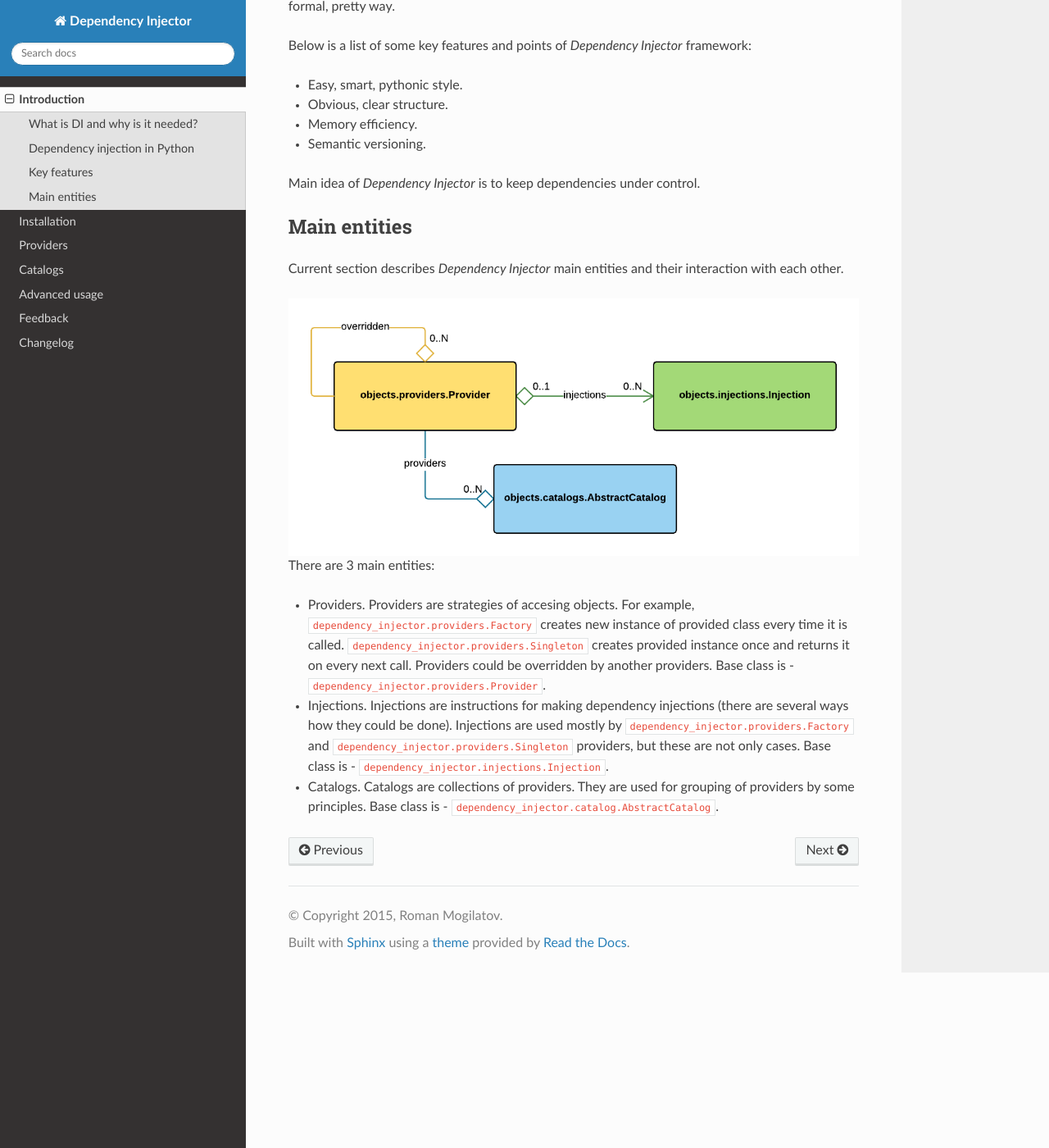
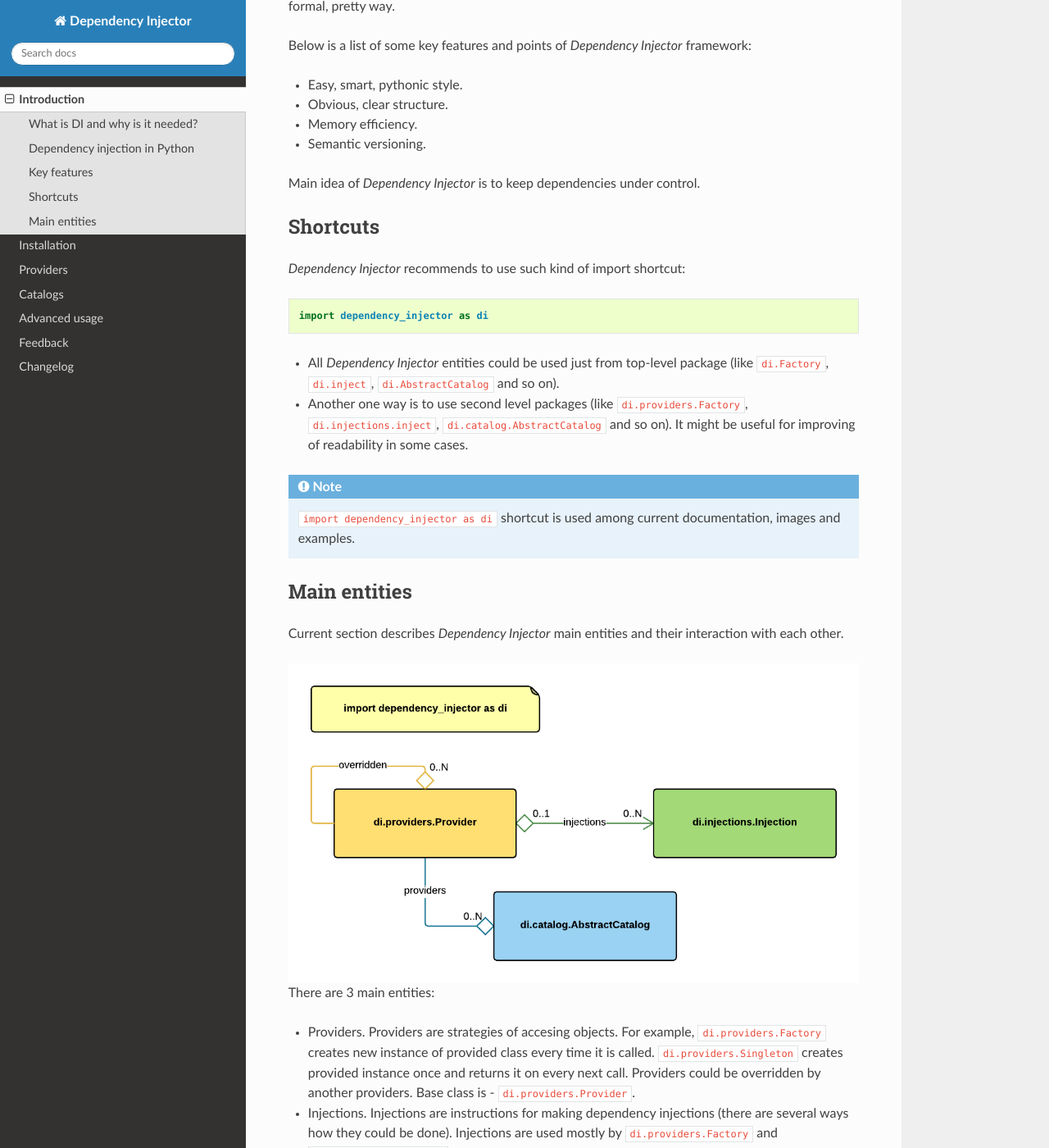
Before and after one commit to ets-labs/python-dependency-injector, a Sphinx documentation site: the page built from docs/main/introduction.rst, in a window 1280 px wide and 1400 px high, scrolled down 1076 px. Shown: the whole window at 82% size. Built offline with Sphinx 7.4.7 and the Read the Docs theme 2.0.0, drawn with Linux system fonts in a browser that asks for light colours; some of the changed text lies outside the part shown.

Commit message:
Update introduction docs for 0.9.x

```diff
--- a/docs/main/introduction.rst
+++ b/docs/main/introduction.rst
@@ -57,6 +57,27 @@
 
 Main idea of *Dependency Injector* is to keep dependencies under control.
 
+Shortcuts
+---------
+
+*Dependency Injector* recommends to use such kind of import shortcut:
+
+.. code-block:: python
+
+   import dependency_injector as di
+
+- All *Dependency Injector* entities could be used just from top-level package
+  (like ``di.Factory``, ``di.inject``, ``di.AbstractCatalog`` and so on).
+- Another one way is to use second level packages (like
+  ``di.providers.Factory``, ``di.injections.inject``,
+  ``di.catalog.AbstractCatalog`` and so on). It might be useful for improving
+  of readability in some cases.
+
+.. note::
+
+    ``import dependency_injector as di`` shortcut is used among current
+    documentation, images and examples.
+
 Main entities
 -------------
 
@@ -70,20 +91,18 @@
 There are 3 main entities:
 
 - Providers. Providers are strategies of accesing objects. For example,
-  ``dependency_injector.providers.Factory`` creates new instance of provided
-  class every time it is called. ``dependency_injector.providers.Singleton``
-  creates provided instance once and returns it on every next call. Providers
+  ``di.providers.Factory`` creates new instance of provided
+  class every time it is called. ``di.providers.Singleton`` creates
+  provided instance once and returns it on every next call. Providers
   could be overridden by another providers. Base class is -
-  ``dependency_injector.providers.Provider``.
+  ``di.providers.Provider``.
 - Injections. Injections are instructions for making dependency injections
   (there are several ways how they could be done). Injections are used mostly
-  by ``dependency_injector.providers.Factory`` and
-  ``dependency_injector.providers.Singleton`` providers, but these are not only
-  cases. Base class is -
-  ``dependency_injector.injections.Injection``.
+  by ``di.providers.Factory`` and ``di.providers.Singleton`` providers, but
+  these are not only cases. Base class is - ``di.injections.Injection``.
 - Catalogs. Catalogs are collections of providers. They are used for grouping
   of providers by some principles. Base class is -
-  ``dependency_injector.catalog.AbstractCatalog``.
+  ``di.catalog.AbstractCatalog``.
 
 
 .. _SLOC: http://en.wikipedia.org/wiki/Source_lines_of_code
```
Also changed, not shown: docs/images/internals.png.
